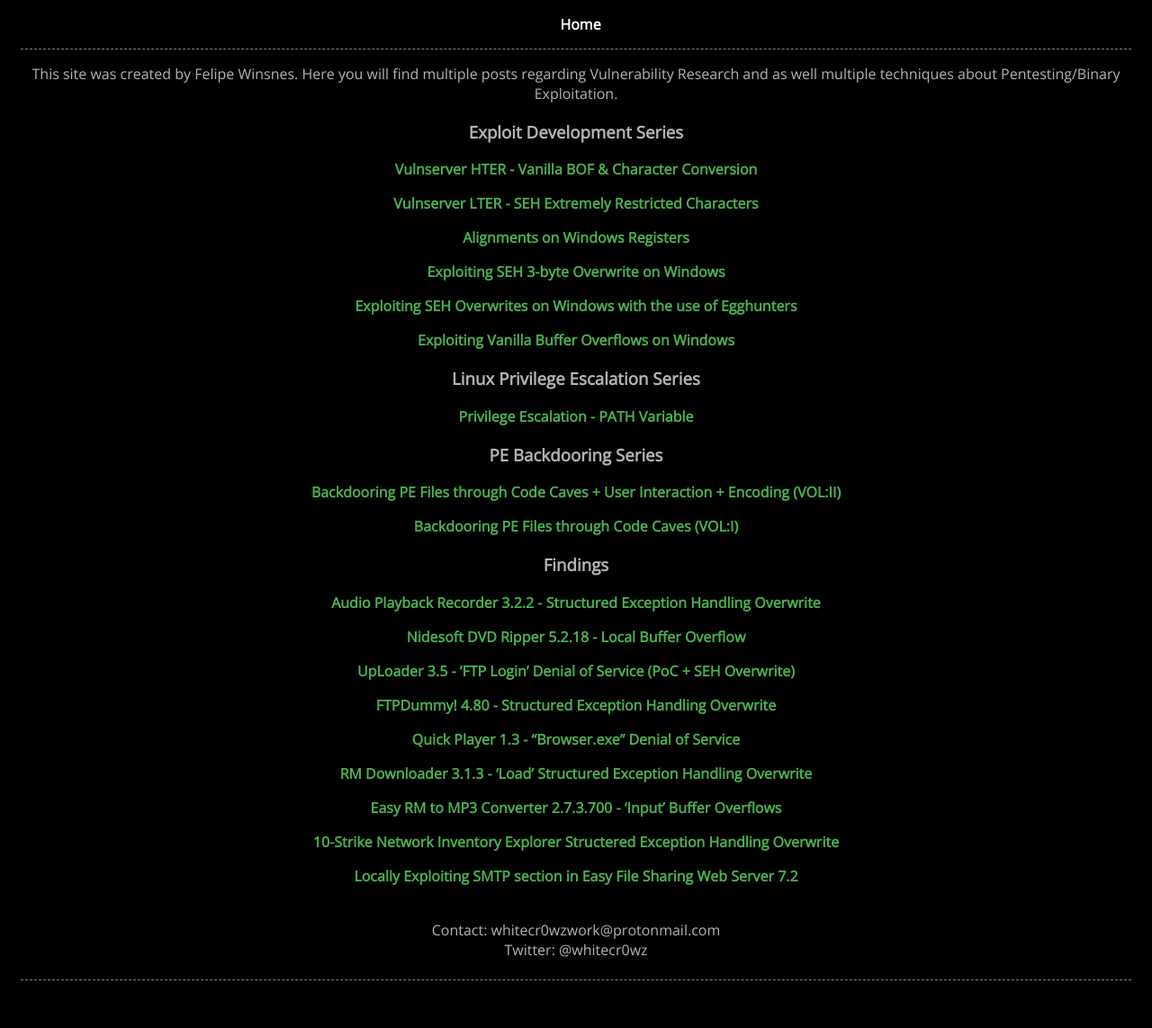
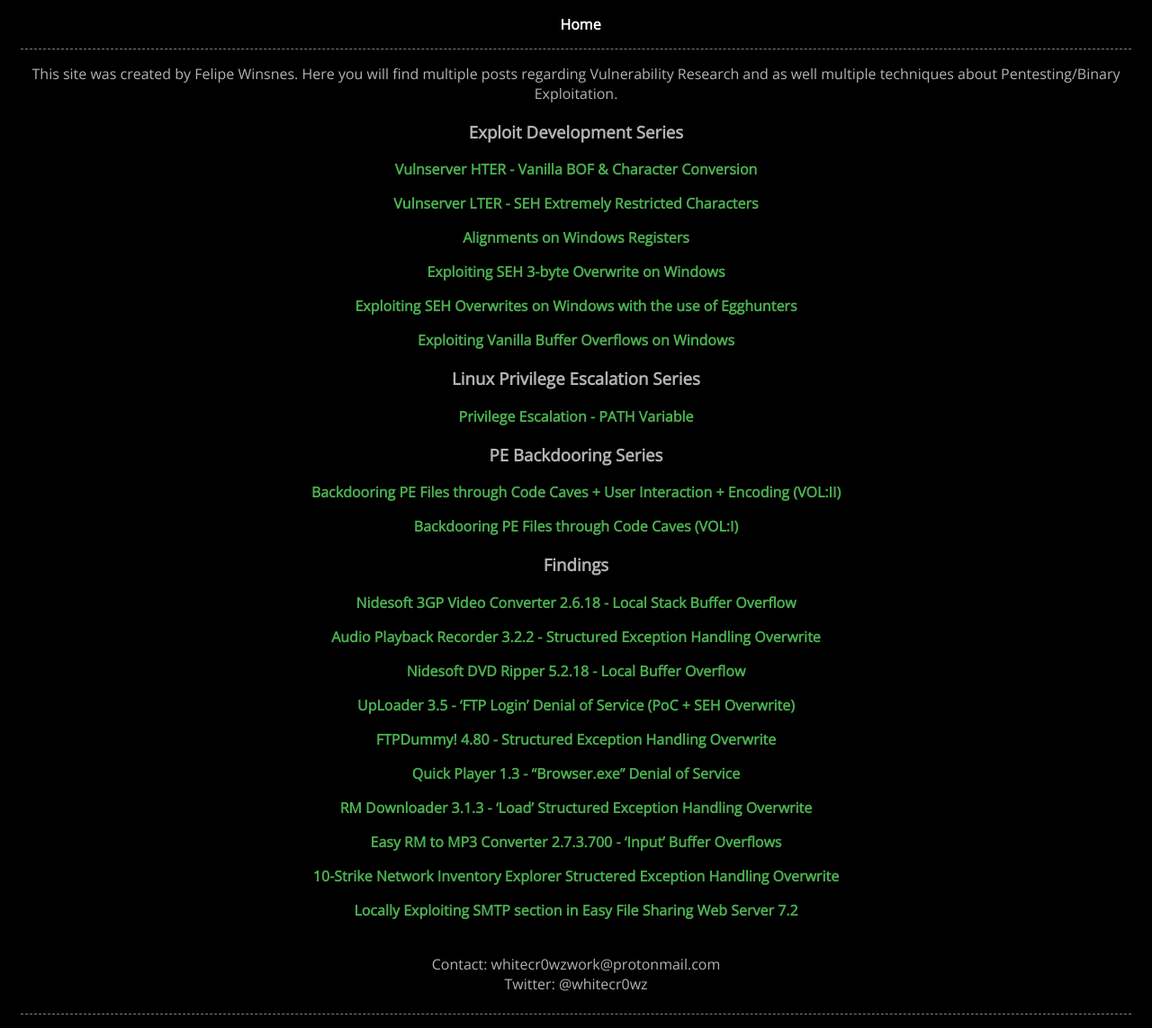
Before and after one commit to whitecr0wz/whitecr0wz.github.io, a Jekyll site: the page built from index.md, in a window 1280 px wide. Shown: the whole page at 90% size. Built offline with Jekyll 4.4.1, drawn with Linux system fonts in a browser that asks for light colours; before the commit the page ends 1105 px from its top, so only the background shows below that.

Commit message:
Update index.md

```diff
--- a/index.md
+++ b/index.md
@@ -26,6 +26,8 @@
 [Backdooring PE Files through Code Caves (VOL:I)](https://whitecr0wz.github.io/posts/Backdooring-PE/)
 
 ### Findings
+[Nidesoft 3GP Video Converter 2.6.18 - Local Stack Buffer Overflow](https://whitecr0wz.github.io/posts/3GP-Recorder/)
+
 [Audio Playback Recorder 3.2.2 - Structured Exception Handling Overwrite](https://whitecr0wz.github.io/posts/Audio-Playback-Recorder/)
 
 [Nidesoft DVD Ripper 5.2.18 - Local Buffer Overflow](https://whitecr0wz.github.io/posts/DVD-Ripper/)
```
